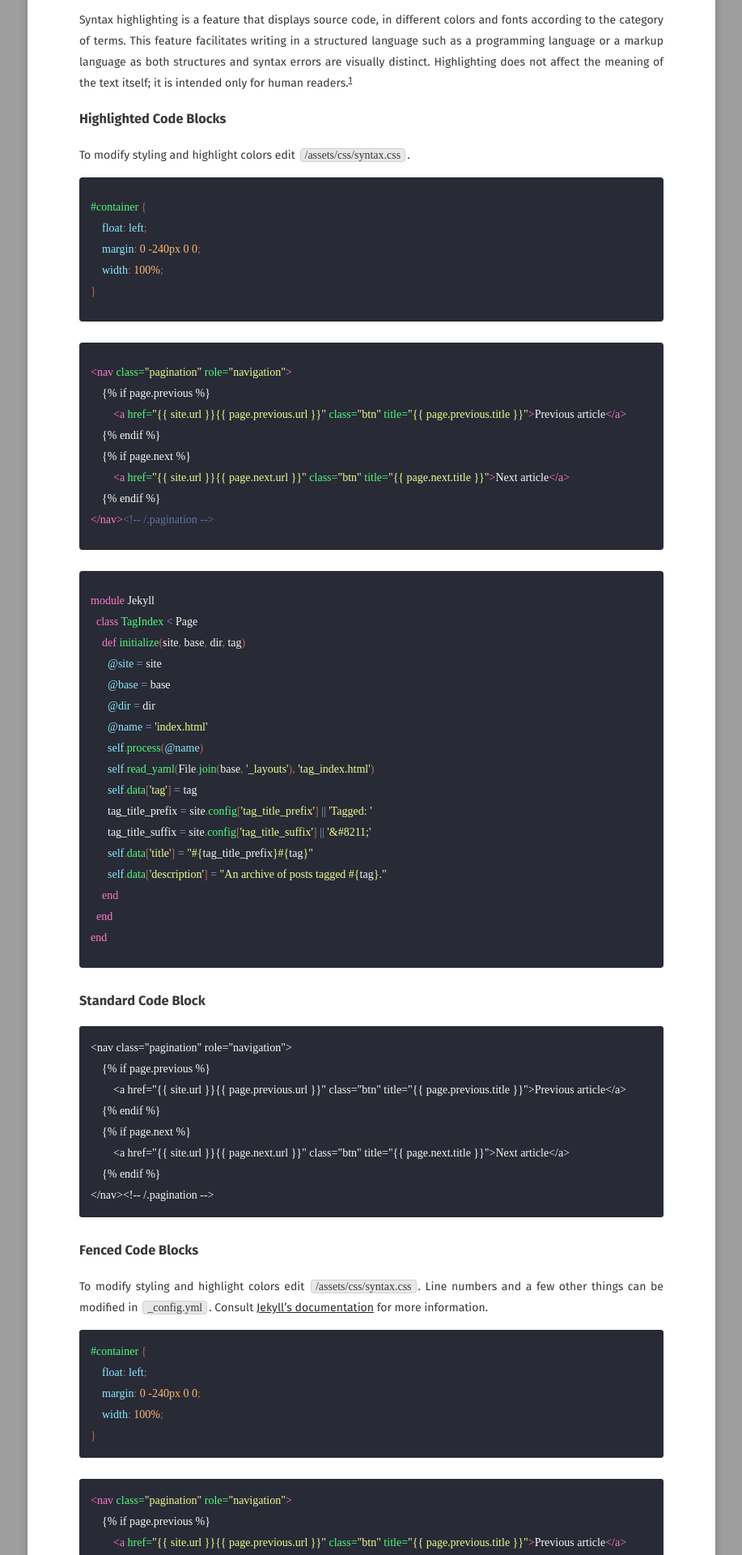
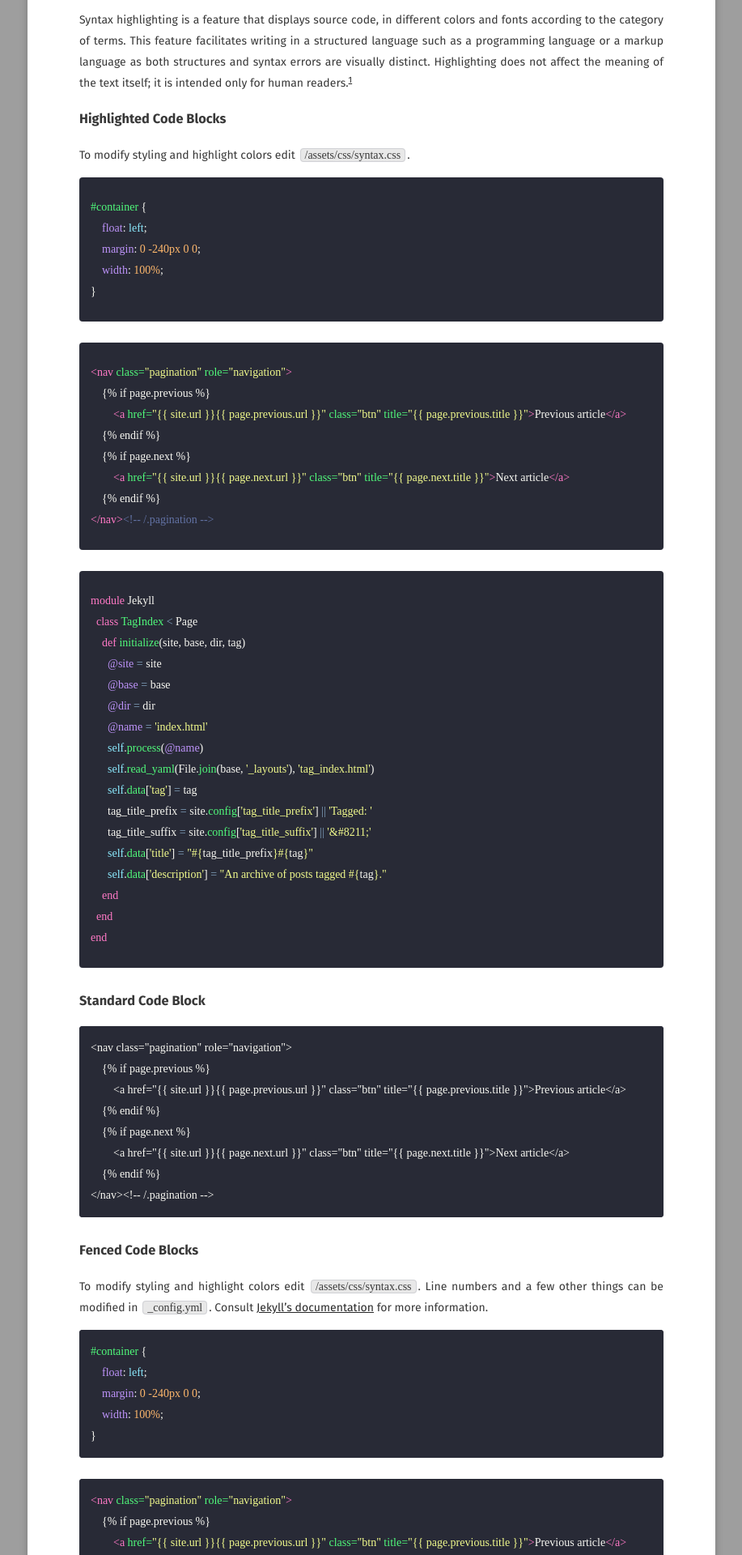
Before and after one commit to incheony/incheony.github.io, a Jekyll site: the page built from _posts/2013-08-16-code-highlighting-post.md, in a window 1280 px wide. Shown: the part 352-2272 px from the top of the page at 81% size, without its empty margins (181-1098 px from the left). Built offline with Jekyll 4.4.1, drawn with Linux system fonts in a browser that asks for light colours; some web fonts are replaced; comment, search, counter and statistics services are not loaded.

Commit message:
Update syntax.scss

```diff
--- a/_sass/syntax.scss
+++ b/_sass/syntax.scss
@@ -22,7 +22,7 @@
 	.l                 { color: #f8f8f2 }                            /* Literal                     */
 	.n                 { color: #f8f8f2 }                            /* Name                        */
 	.o                 { color: #81a2be }                            /* Operator                    */
-	.p                 { color: #b36657 }                            /* Punctuation                 */
+	.p                 { color: #f8f8f2 }                            /* Punctuation                 */
 
     .cm                { color: #6272a4 }                            /* Comment.Multiline           */
 	.cp                { color: #ff79c6 }                            /* Comment.Preproc             */
@@ -32,7 +32,7 @@
 	.gs                { font-weight: bold }                         /* Generic.Strong              */
 	.go                { color: #44475a }                            /* Generic.Output              */
     .kc                { color: #ff79c6 }                            /* Keyword.Constant            */
-	.kd                { color: #bd93f9 }                            /* Keyword.Declaration         */
+	.kd                { color: #8be9fd }                            /* Keyword.Declaration         */
 	.kn                { color: #ff79c6 }                            /* Keyword.Namespace           */
 	.kp                { color: #ff79c6 }                            /* Keyword.Pseudo              */
 	.kr                { color: #ff79c6 }                            /* Keyword.Reserved            */
@@ -48,7 +48,7 @@
 	.ni                { color: #f8f8f2 }                            /* Name.Entity                 */
 	.ne                { color: #f8f8f2 }                            /* Name.Exception              */
 	.nf                { color: #50fa7b }                            /* Name.Function               */
-	.nl                { color: #8be9fd }                            /* Name.Label                  */
+	.nl                { color: #bd93f9 }                            /* Name.Label                  */
 	.nn                { color: #f8f8f2 }                            /* Name.Namespace              */
 	.nx                { color: #f8f8f2 }                            /* Name.Other                  */
 	.py                { color: #f8f8f2 }                            /* Name.Property               */
@@ -74,6 +74,6 @@
 	.bp                { color: #f8f8f2 }                            /* Name.Builtin.Pseudo         */
 	.vc                { color: #8be9fd }                            /* Name.Variable.Class         */
 	.vg                { color: #8be9fd }                            /* Name.Variable.Global        */
-	.vi                { color: #8be9fd }                            /* Name.Variable.Instance      */
+	.vi                { color: #bd93f9 }                            /* Name.Variable.Instance      */
 	.il                { color: #ffb86c }                            /* Literal.Number.Integer.Long */
 }
```
